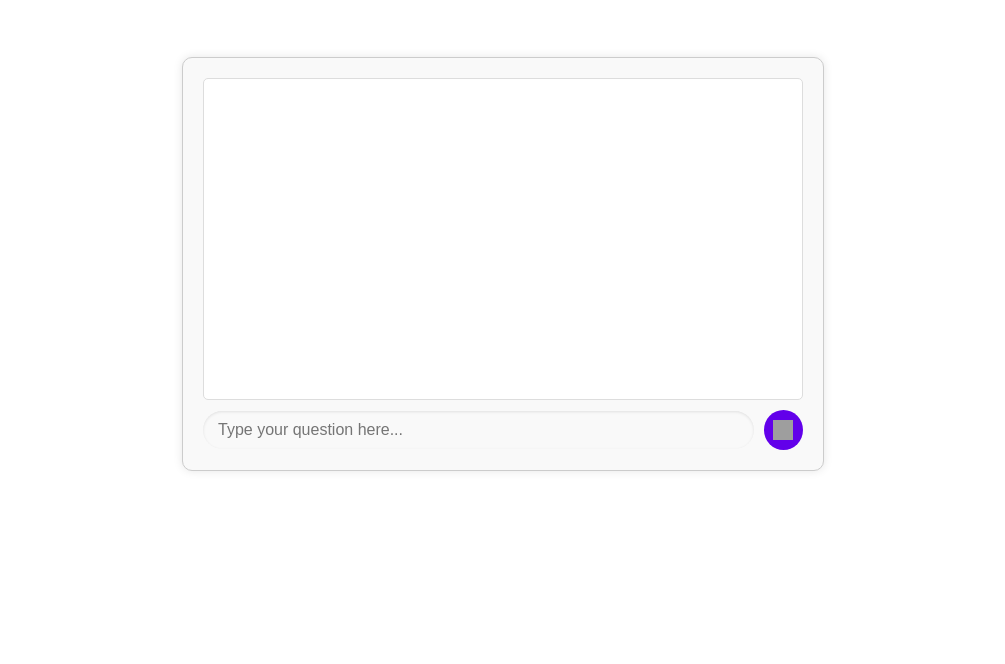
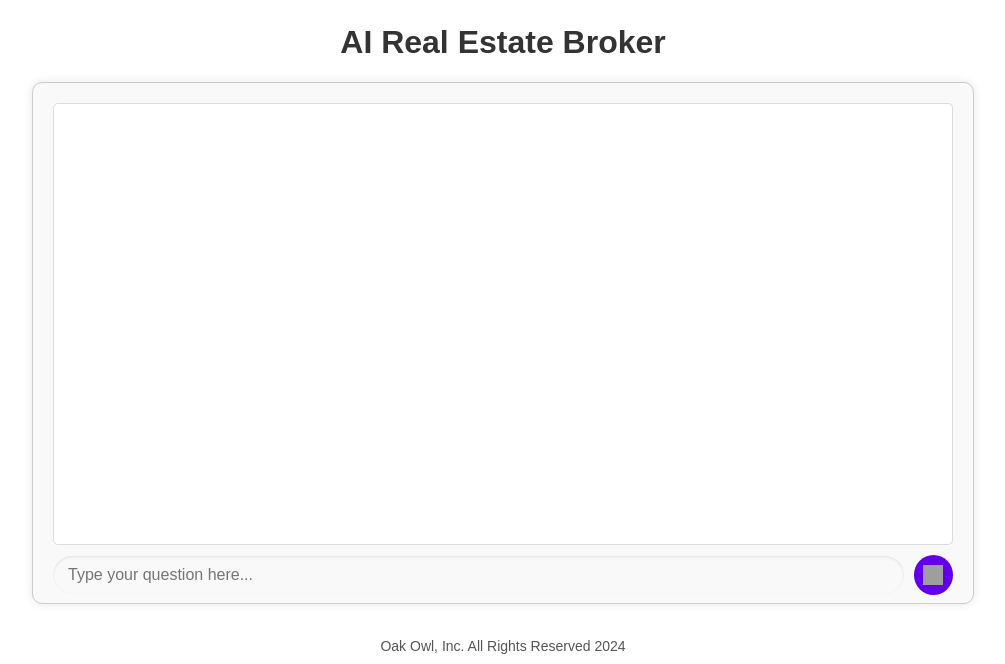
Before and after one commit to austinoakowl/oak-owl-chat, a website: page index.html in a window 1280 px wide. Shown: the part 136-800 px from the top of the page, without its empty margins (137-1142 px from the left). Drawn offline with Linux system fonts and the light colour scheme; grey boxes are pictures that could not be loaded.

Commit message:
Update index.html

```diff
--- a/index.html
+++ b/index.html
@@ -3,7 +3,7 @@
 <head>
     <meta charset="UTF-8">
     <meta name="viewport" content="width=device-width, initial-scale=1.0">
-    <title>AI Chat</title>
+    <title>AI Real Estate Broker</title>
     <style>
         body {
             font-family: Arial, sans-serif;
@@ -31,9 +31,20 @@
             height: auto;
         }
 
+        /* Add header text between logo and chat box */
+        .header-text {
+            font-size: 32px; /* Adjust this to match your logo size */
+            text-align: center;
+            margin-top: 100px;
+            font-weight: bold;
+            color: #333;
+        }
+
+        /* Chat container styling */
         .chat-container {
-            width: 100%;
-            max-width: 600px;
+            width: 90%; /* Adjust to make it closer to the sides */
+            max-width: 900px; /* Increase the maximum width */
+            height: 60vh; /* Increase the height to bring it closer to the bottom */
             border: 1px solid #ccc;
             padding: 20px;
             border-radius: 10px;
@@ -41,9 +52,10 @@
             box-shadow: 0 0 10px rgba(0, 0, 0, 0.1);
         }
 
+        /* Chat output area */
         #chat-output {
             border: 1px solid #ddd;
-            height: 300px;
+            height: calc(100% - 60px); /* Adjust to fit within the chat container */
             padding: 10px;
             overflow-y: auto;
             margin-bottom: 10px;
@@ -51,15 +63,16 @@
             background-color: #fff;
         }
 
-        /* Chat input and button styling */
+        /* Chat form styling */
         #chat-form {
             display: flex;
             align-items: center;
             width: 100%;
         }
 
+        /* Chat input and button styling */
         #chat-form input {
-            width: calc(100% - 60px); /* Adjust width to accommodate button */
+            width: calc(100% - 60px); /* Input takes the remaining width */
             padding: 10px 15px;
             border-radius: 25px;
             border: none;
@@ -94,6 +107,15 @@
             background-color: #3700b3;
         }
 
+        /* Footer styling */
+        .footer-text {
+            position: absolute;
+            bottom: 10px;
+            width: 100%;
+            text-align: center;
+            font-size: 14px;
+            color: #555;
+        }
     </style>
 </head>
 <body>
@@ -102,6 +124,9 @@
     <div class="logo-container">
         <img src="https://i.ibb.co/QXjrfTY/Screenshot-2024-09-19-at-3-53-20-PM.png" alt="Company Logo">
     </div>
+
+    <!-- Add heading text between logo and chat box -->
+    <h1 class="header-text">AI Real Estate Broker</h1>
 
     <div class="chat-container">
         <div id="chat-output"></div>
@@ -113,12 +138,20 @@
         </form>
     </div>
 
+    <!-- Footer -->
+    <footer class="footer-text">Oak Owl, Inc. All Rights Reserved 2024</footer>
+
     <script>
+        let conversationHistory = [];
+
         document.getElementById('chat-form').addEventListener('submit', async function (e) {
             e.preventDefault();
 
             const userInput = document.getElementById('user-input').value;
             const chatOutput = document.getElementById('chat-output');
+
+            // Append user's input to conversation history
+            conversationHistory.push({ role: 'user', content: userInput });
 
             // Display user's input
             const userText = document.createElement('p');
@@ -128,16 +161,19 @@
             // Clear the input field
             document.getElementById('user-input').value = '';
 
-            // Call the Netlify function to send prompt to OpenAI
+            // Call the Netlify function to send the full conversation to OpenAI
             const response = await fetch('/.netlify/functions/openai-function', {
                 method: 'POST',
                 headers: {
                     'Content-Type': 'application/json',
                 },
-                body: JSON.stringify({ prompt: userInput }),
+                body: JSON.stringify({ conversation: conversationHistory }),
             });
 
             const data = await response.json();
+
+            // Append AI response to conversation history
+            conversationHistory.push({ role: 'assistant', content: data.response });
 
             // Display AI's response
             const aiText = document.createElement('p');
```
